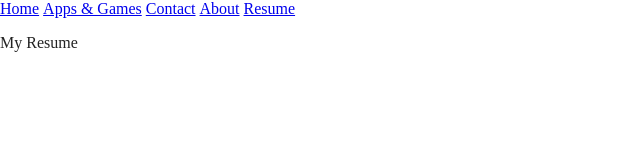
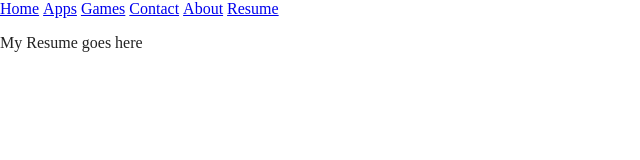
Before and after one commit to wboswall/wboswall.github.io, a website built with Parcel: page index.html in a window 1280 px wide. Shown: the whole page, without its empty margins (0-640 px from the left). Built offline with nearby package versions, Linux system fonts and the light colour scheme.

Commit message:
Update index.html
added content  to index.html

```diff
--- a/index.html
+++ b/index.html
@@ -28,13 +28,14 @@
   <header>
     <ul>
       <li><a href="#home">Home</a></li>
-      <li><a href="#appsgames">Apps & Games</a></li>
+      <li><a href="#apps">Apps</a></li>
+	  <li><a href="#games">Games</a></li>
       <li><a href="#contact">Contact</a></li>
       <li><a href="#about">About</a></li>
 	  <li><a href="#resume">Resume</a></li>
     </ul>
   </header>
-  <p>My Resume</p>
+  <p>My Resume goes here</p>
 
   <footer>
 
```
